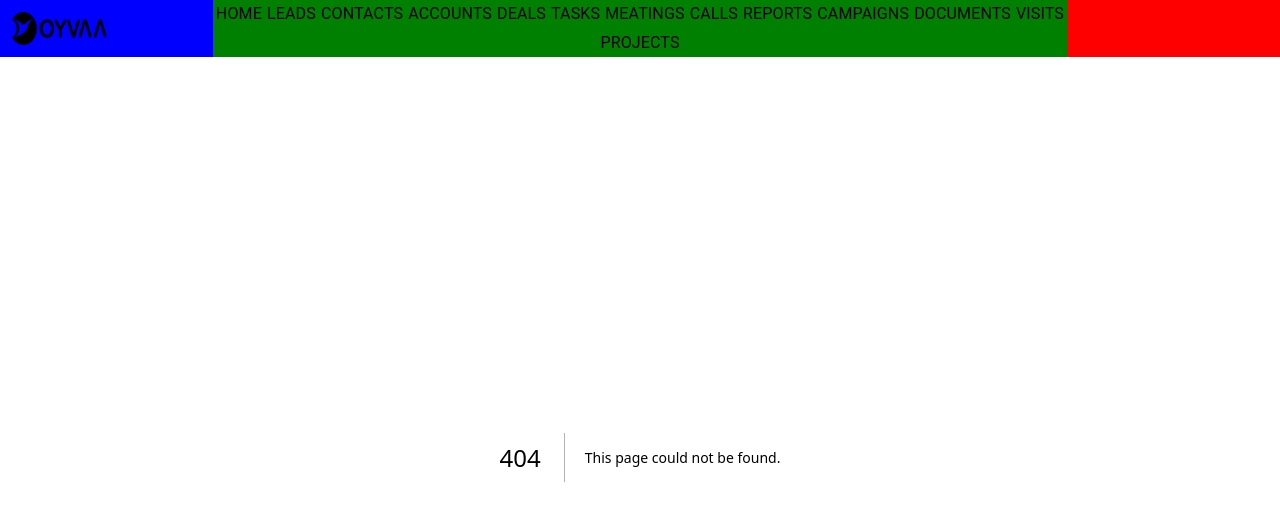
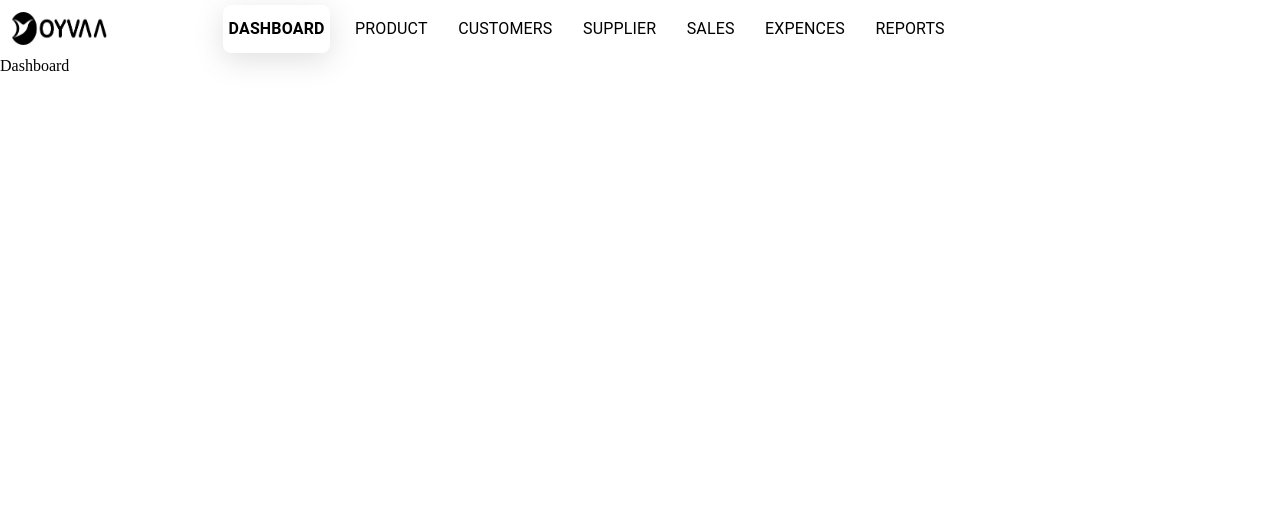
Before and after one commit to abhinav6028/navinproject, a Next.js app: page /dashboard in a window 1280 px wide. Before the commit this address had no page. Shown: the top 520 px of the page. Built offline with nearby package versions, Linux system fonts and the light colour scheme.

Commit message:
some changes are there

```diff
--- /dev/null
+++ b/Components/Dashboard/Dashboard.tsx
@@ -0,0 +1,10 @@
+import { Grid } from '@mui/material'
+import React from 'react'
+
+export default function Dashboard() {
+  return (
+    <Grid>
+        Dashboard
+    </Grid>
+  )
+}
--- a/Components/UI/Header/Header.tsx
+++ b/Components/UI/Header/Header.tsx
@@ -1,26 +1,20 @@
 "use client"
 import { Box, Grid, Typography } from '@mui/material'
-import React from 'react'
+import { usePathname, useRouter } from 'next/navigation'
+import React, { useState } from 'react'
 import { NAV_ITEMS } from './helpers'
 
 export default function Header() {
 
-    // const navItems = [
-    //     {
-    //         name: 'HOME',
-    //         path: ''
-    //     },
-    //     {
-    //         name: 'LEADS',
-    //         path: ''
-    //     }
-    // ]
+    const router = useRouter()
 
+    const path = usePathname()
 
     return (
-        <Grid container bgcolor="red">
 
-            <Grid container lg={2} bgcolor="blue">
+        <Grid container bgcolor="">
+
+            <Grid container lg={2} bgcolor="">
 
                 <Box
                     component="img"
@@ -36,19 +30,38 @@ export default function Header() {
 
             </Grid>
 
-            <Grid container lg={8} bgcolor="green" alignItems="center" justifyContent="space-around" >
+            <Grid container lg={7} bgcolor="" alignItems="center" justifyContent="space-around" >
 
                 {
-                    NAV_ITEMS.map((item: { name: string | number | boolean | React.ReactElement<any, string | React.JSXElementConstructor<any>> | React.ReactFragment | React.ReactPortal | React.PromiseLikeOfReactNode | null | undefined }, index: React.Key | null | undefined) =>
+                    NAV_ITEMS.map((item: { name: string | number | boolean | React.ReactElement<any, string | React.JSXElementConstructor<any>> | React.ReactFragment | React.ReactPortal | React.PromiseLikeOfReactNode | null | undefined }, id: React.Key | null | undefined) =>
 
-                        <Typography className='hi' key={index} sx={{
-                            cursor: 'pointer'
-                        }}>{item.name}</Typography>
+                        <Typography key={id}
+
+                            onClick={() =>
+                                router.push(item.path)
+                            }
+
+                            sx={{
+
+                                cursor: 'pointer',
+                                bgcolor: '',
+                                py: 1.5,
+                                px: .7,
+                                "&:hover": {
+                                    borderRadius: 2,
+                                    boxShadow: "rgba(100, 100, 111, 0.2) 0px 7px 29px 0px",
+                                    fontWeight: "bold"
+                                },
+
+                                borderRadius: path === item.path ? 2 : "normal",
+                                boxShadow: path === item.path ? "rgba(100, 100, 111, 0.2) 0px 7px 29px 0px" : "normal",
+                                fontWeight: path === item.path ? "bold" : "normal",
+
+                            }}>{item.name}</Typography>
 
                     )
 
                 }
-
 
             </Grid>
 
--- a/Components/UI/Header/helpers.tsx
+++ b/Components/UI/Header/helpers.tsx
@@ -1,54 +1,30 @@
 
 export const NAV_ITEMS = [
     {
-        name: 'HOME',
+        name: 'DASHBOARD',
+        path: '/dashboard'
+    },
+    {
+        name: 'PRODUCT',
+        path: '/product'
+    },
+    {
+        name: 'CUSTOMERS',
+        path: ''
+    }, {
+        name: 'SUPPLIER',
         path: ''
     },
     {
-        name: 'LEADS',
+        name: 'SALES',
         path: ''
     },
     {
-        name: 'CONTACTS',
-        path: ''
-    }, {
-        name: 'ACCOUNTS',
-        path: ''
-    },
-    {
-        name: 'DEALS',
-        path: ''
-    },
-    {
-        name: 'TASKS',
-        path: ''
-    },
-    {
-        name: 'MEATINGS',
-        path: ''
-    },
-    {
-        name: 'CALLS',
+        name: 'EXPENCES',
         path: ''
     },
     {
         name: 'REPORTS',
         path: ''
-    },
-    {
-        name: 'CAMPAIGNS',
-        path: ''
-    },
-    {
-        name: 'DOCUMENTS',
-        path: ''
-    },
-    {
-        name: 'VISITS',
-        path: ''
-    },
-    {
-        name: 'PROJECTS',
-        path: ''
     }
 ]
--- /dev/null
+++ b/src/app/dashboard/page.tsx
@@ -0,0 +1,16 @@
+"use client"
+import { Grid } from '@mui/material'
+import React from 'react'
+import Dashboard from '../../../Components/Dashboard/Dashboard'
+
+function page() {
+  return (
+    <Grid>
+
+      <Dashboard />
+
+    </Grid>
+  )
+}
+
+export default page
```
Also changed, not shown: src/app/product/page.tsx (added, +9 -0 lines).
